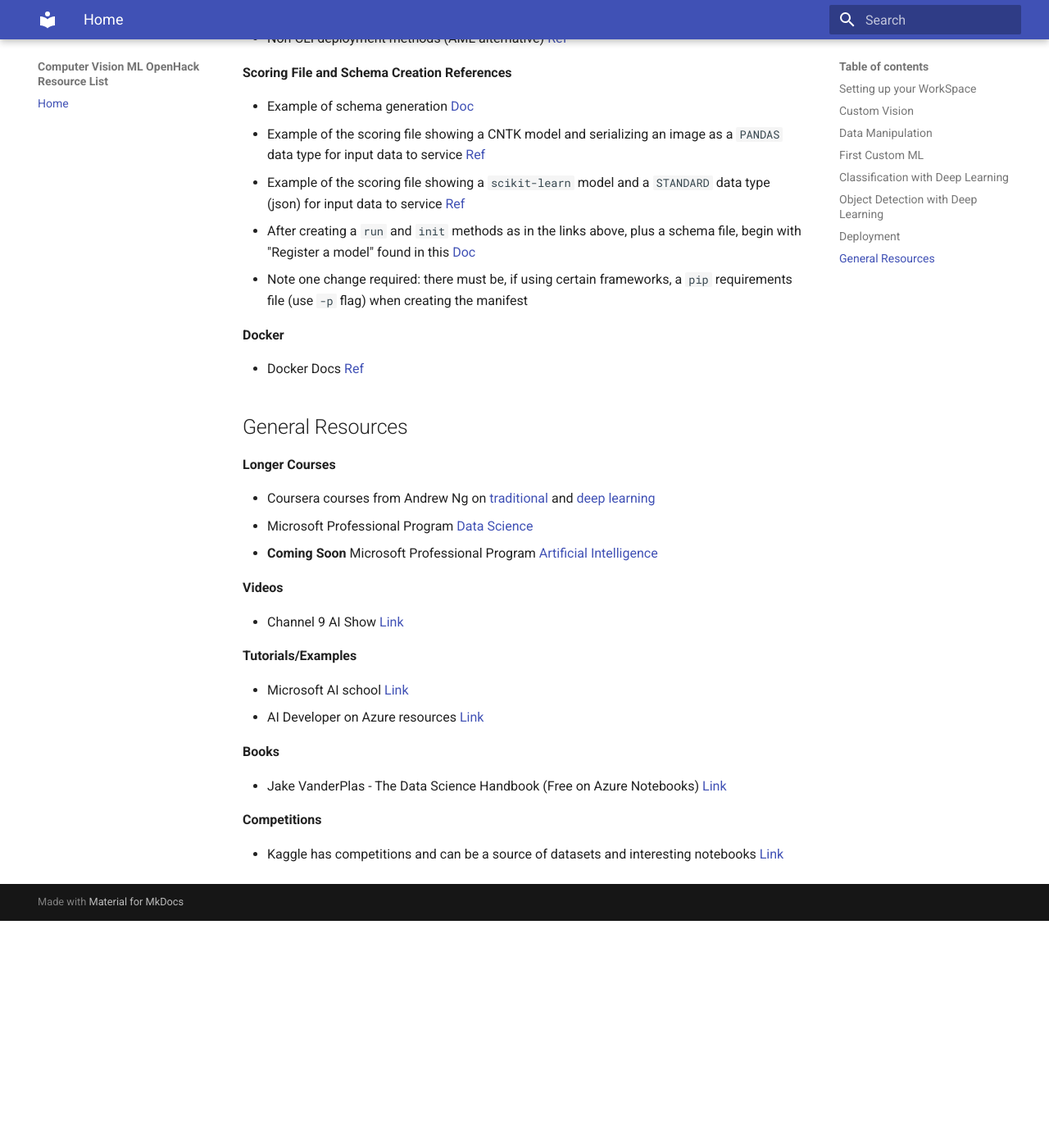
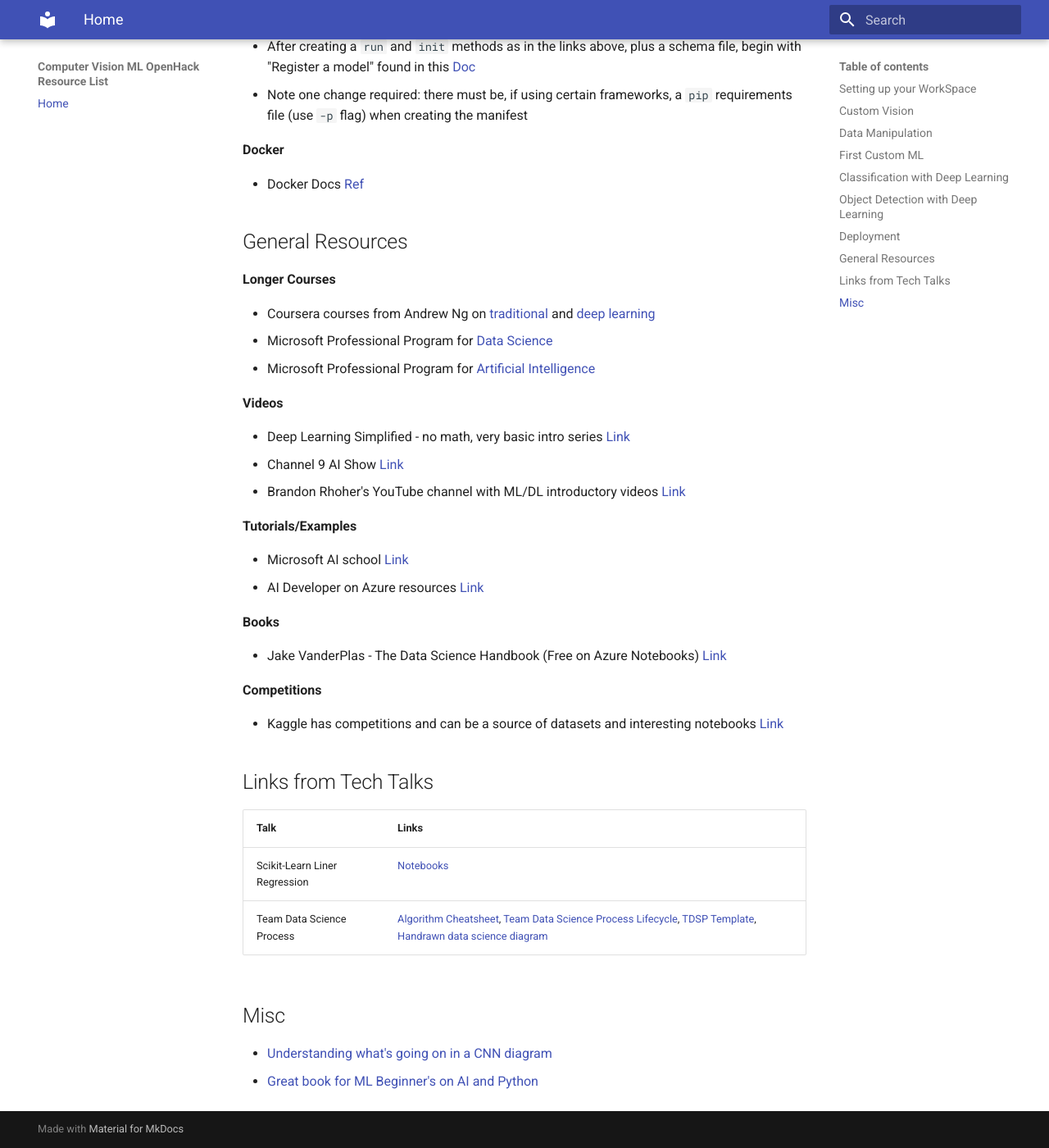
Before and after one commit to Azure/MLOpenHack-ComputerVision, an MkDocs documentation site: the page built from docs/index.md, in a window 1280 px wide and 1400 px high, scrolled down 3131 px. Shown: the whole window at 82% size. Built offline with MkDocs 1.6.1 and Material for MkDocs 9.7.7, drawn with Linux system fonts in a browser that asks for light colours; old or Windows-style settings are respelled for this version of MkDocs; before the commit the page ends 4254 px from its top, so only the background shows below that; some of the changed text lies outside the part shown.

Commit message:
toronto update

```diff
--- a/docs/index.md
+++ b/docs/index.md
@@ -125,12 +117,14 @@
 **Longer Courses**
 
 * Coursera courses from Andrew Ng on [traditional](https://www.coursera.org/learn/machine-learning) and [deep learning](https://www.coursera.org/specializations/deep-learning)
-* Microsoft Professional Program [Data Science](https://academy.microsoft.com/en-us/professional-program/tracks/data-science/)
-* **Coming Soon** Microsoft Professional Program [Artificial Intelligence](https://academy.microsoft.com/en-us/professional-program/tracks/artificial-intelligence/)
+* Microsoft Professional Program for [Data Science](https://academy.microsoft.com/en-us/professional-program/tracks/data-science/)
+* Microsoft Professional Program for [Artificial Intelligence](https://academy.microsoft.com/en-us/professional-program/tracks/artificial-intelligence/)
 
 **Videos**
 
+* Deep Learning Simplified - no math, very basic intro series [Link](https://www.youtube.com/channel/UC9OeZkIwhzfv-_Cb7fCikLQ/videos)
 * Channel 9 AI Show [Link](https://channel9.msdn.com/Shows/AI-Show)
+* Brandon Rhoher's YouTube channel with ML/DL introductory videos [Link](https://www.youtube.com/user/BrandonRohrer/videos)
 
 **Tutorials/Examples**
 
@@ -144,3 +138,16 @@
 **Competitions**
 
 * Kaggle has competitions and can be a source of datasets and interesting notebooks [Link](https://www.kaggle.com/)
+
+
+## Links from Tech Talks
+
+| Talk | Links |
+| --- | --- |
+| Scikit-Learn Liner Regression | [Notebooks](https://notebooks.azure.com/DaveVoyles/libraries/DVTestLib/tree/Open%20Hack%20Talks)
+| Team Data Science Process | [Algorithm Cheatsheet](https://docs.microsoft.com/en-us/azure/machine-learning/studio/algorithm-cheat-sheet), [Team Data Science Process Lifecycle](https://docs.microsoft.com/en-us/azure/machine-learning/team-data-science-process/lifecycle), [TDSP Template](https://github.com/Azure/Azure-TDSP-ProjectTemplate), [Handrawn data science diagram](https://github.com/PythonWorkshop/intro-to-sklearn/blob/master/imgs/ml_process_by_micheleenharris.png) |
+
+## Misc
+
+* [Understanding what's going on in a CNN diagram](http://scs.ryerson.ca/~aharley/vis/conv/)
+* [Great book for ML Beginner's on AI and Python](https://www.packtpub.com/big-data-and-business-intelligence/artificial-intelligence-python)
```
Also changed, not shown: other parts of docs/index.md (+0 -8 lines).
